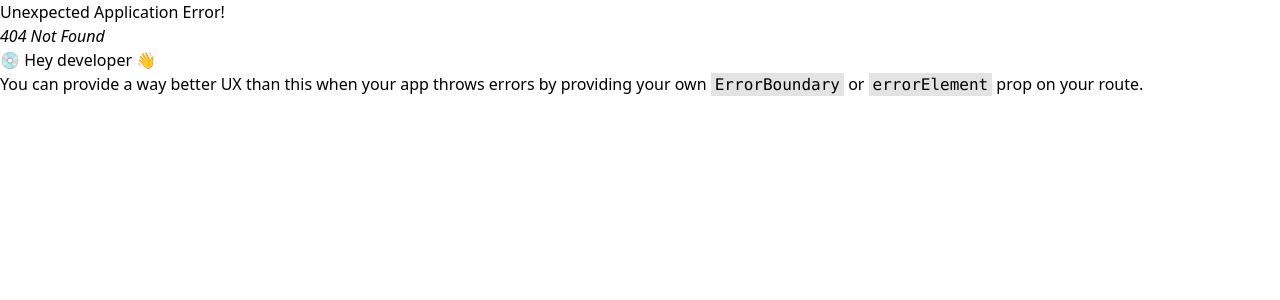
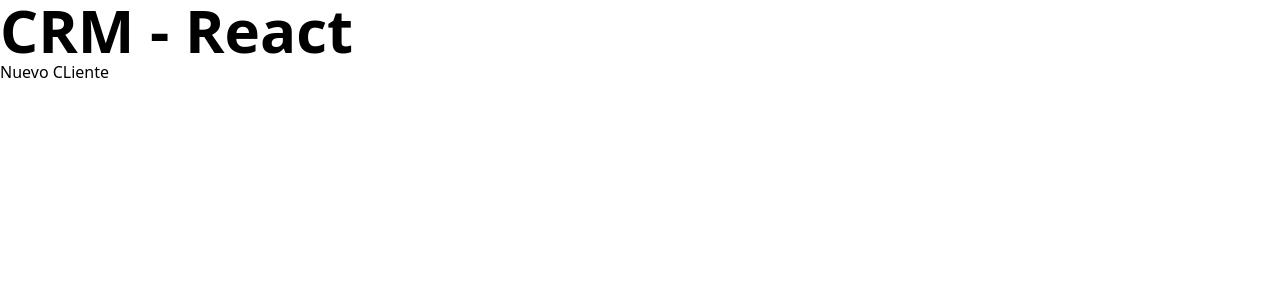
Before and after one commit to YouDevs/react-crm, a React (Vite) app: page /clientes/nuevo in a window 1280 px wide. Before the commit this address had no page. Shown: the top 300 px of the page. Built offline with nearby package versions, Linux system fonts and the light colour scheme.

Commit message:
Conceptos: Layout, Children, Outlet

```diff
--- /dev/null
+++ b/src/components/Layout.jsx
@@ -0,0 +1,14 @@
+import { Outlet } from 'react-router-dom'
+
+function Layout() {
+    return (
+        <div>
+            <h1 className="text-6xl font-bold">CRM - React</h1>
+            {/* Aquí se inyecta el contenido: */}
+            <Outlet />
+
+        </div>
+    )
+}
+
+export default Layout
--- a/src/main.jsx
+++ b/src/main.jsx
@@ -3,17 +3,29 @@
 import './index.css'
 
 import { createBrowserRouter, RouterProvider } from 'react-router-dom'
+import Layout from './components/Layout'
+import NuevoCliente from './pages/NuevoCliente'
+import Index from './pages/Index'
 
 
 const router = createBrowserRouter([
   {
     path: '/',
-    element: <h1>Inicio</h1>
+    // Define el layout general
+    element: <Layout />,
+    children: [
+      // Define el contenido como index, es decir, lo que se renderizará en el layout directamente
+      {
+        index: true,
+        element: <Index />
+      },
+      // Define una page especifica
+      {
+        path: '/clientes/nuevo',
+        element: <NuevoCliente />
+      }
+    ]
   },
-  {
-    path: '/nosotros',
-    element: <h1>Nosotros</h1>
-  }
 ])
 
 ReactDOM.createRoot(document.getElementById('root')).render(
--- /dev/null
+++ b/src/pages/Index.jsx
@@ -0,0 +1,7 @@
+function Index() {
+    return (
+        <div>Index</div>
+    )
+}
+
+export default Index
--- /dev/null
+++ b/src/pages/NuevoCliente.jsx
@@ -0,0 +1,9 @@
+function NuevoCliente() {
+    return (
+        <div>
+            Nuevo CLiente
+        </div>
+    )
+}
+
+export default NuevoCliente
```
